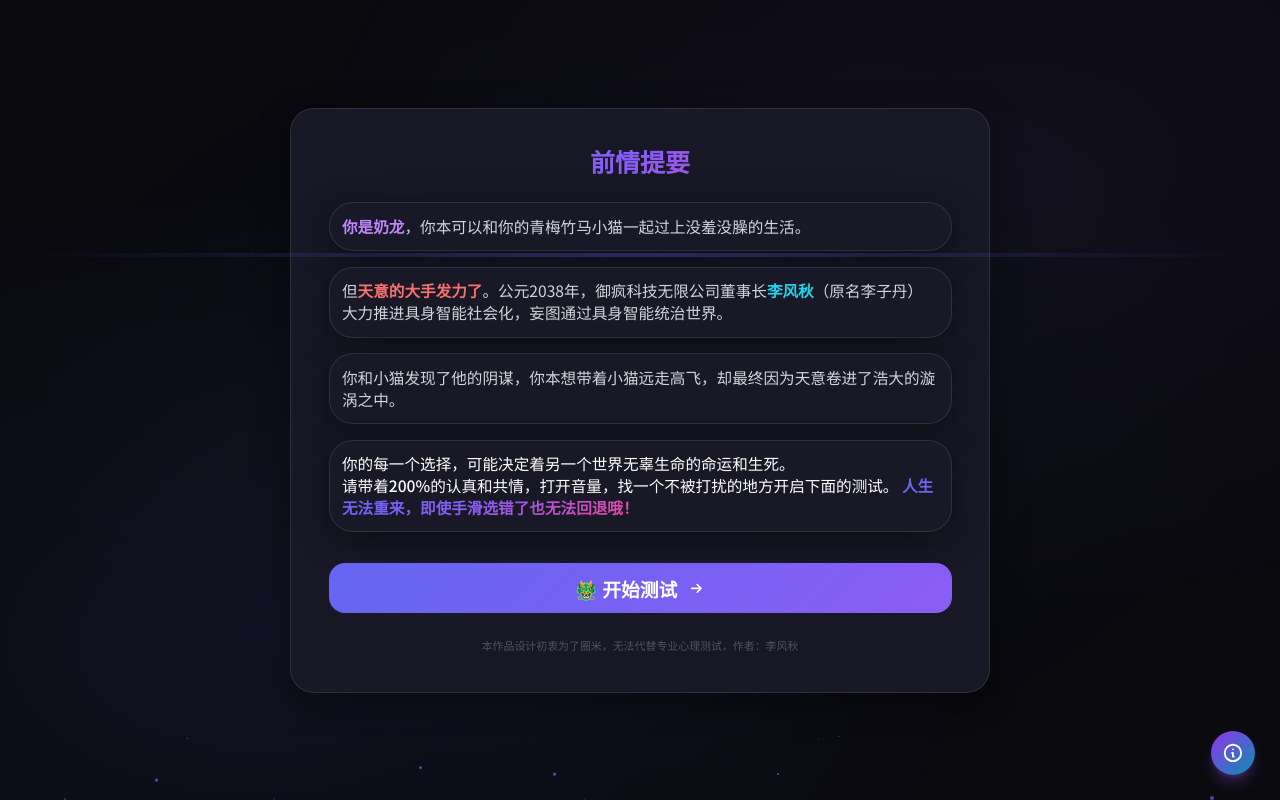
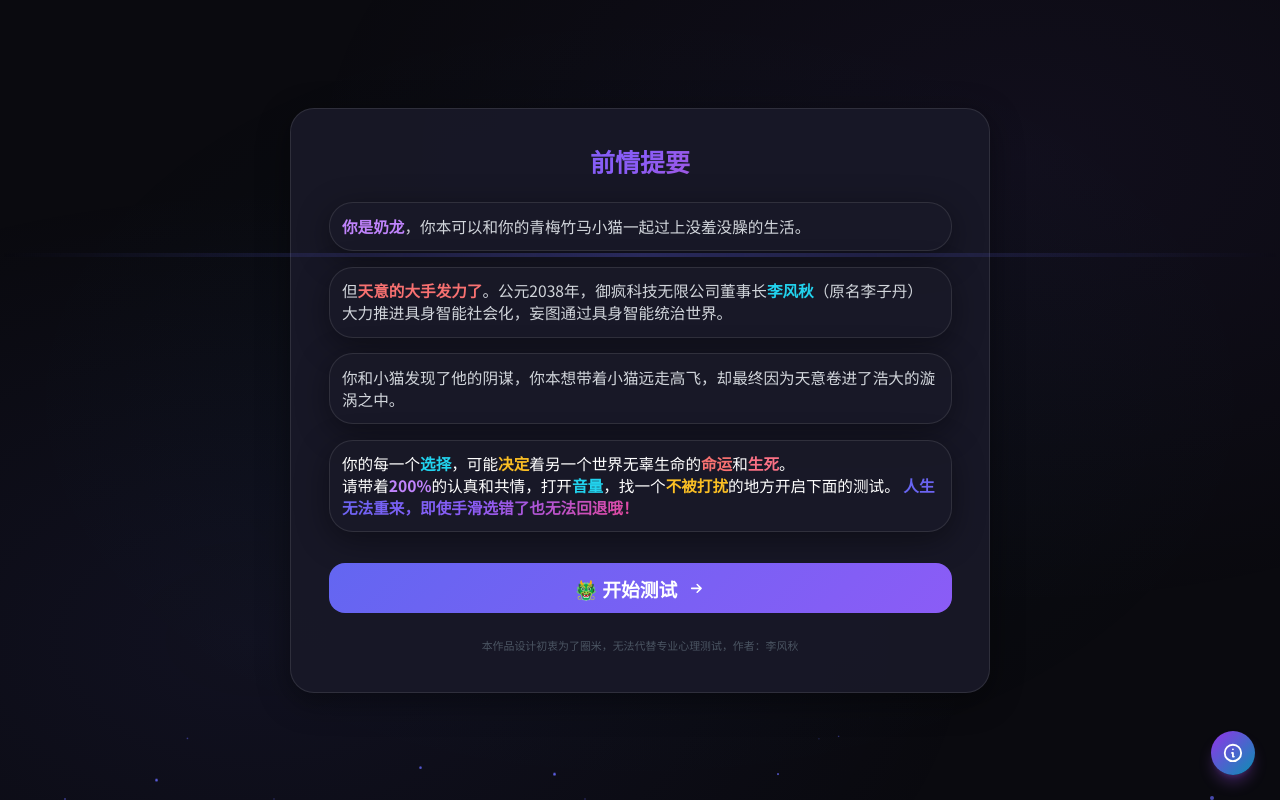
Before and after one commit to SMF12138/FLYJs-MBTI-NAILONG-BAN, a Vue app in the folder app/: page / in a window 1280 px wide. Both pictures are taken after a click on the button "开始测试". Built offline with nearby package versions, Linux system fonts and the light colour scheme.

Commit message:
fix: 前情提要重点文字加多色渐变

```diff
--- a/app/src/components/StartScreen.vue
+++ b/app/src/components/StartScreen.vue
@@ -94,8 +94,8 @@ const showStory = () => {
               你和小猫发现了他的阴谋，你本想带着小猫远走高飞，却最终因为天意卷进了浩大的漩涡之中。
             </p>
             <p class="glass-card p-4 border-l-4 border-green-500 text-white font-medium">
-              你的每一个选择，可能决定着另一个世界无辜生命的命运和生死。<br>
-              请带着200%的认真和共情，打开音量，找一个不被打扰的地方开启下面的测试。              <span class="font-bold gradient-text">人生无法重来，即使手滑选错了也无法回退哦！</span>
+              你的每一个<span class="text-cyan-400 font-bold">选择</span>，可能<span class="text-amber-400 font-bold">决定</span>着另一个世界无辜生命的<span class="text-red-400 font-bold">命运</span>和<span class="text-rose-400 font-bold">生死</span>。<br>
+              请带着<span class="text-purple-400 font-bold">200%</span>的认真和共情，打开<span class="text-cyan-400 font-bold">音量</span>，找一个<span class="text-amber-400 font-bold">不被打扰</span>的地方开启下面的测试。              <span class="font-bold gradient-text">人生无法重来，即使手滑选错了也无法回退哦！</span>
             </p>
           </div>
 
```
